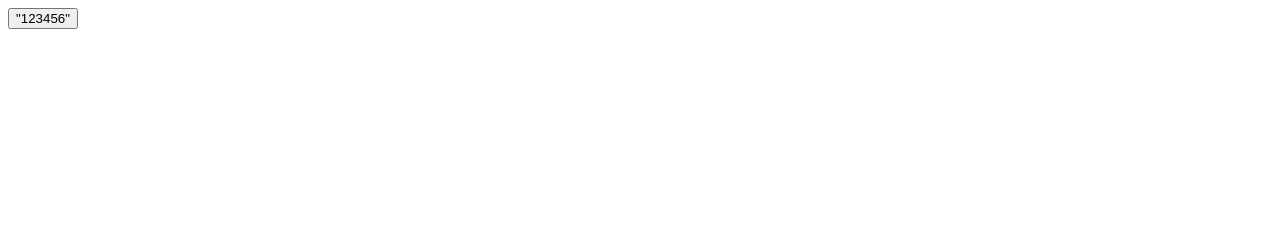
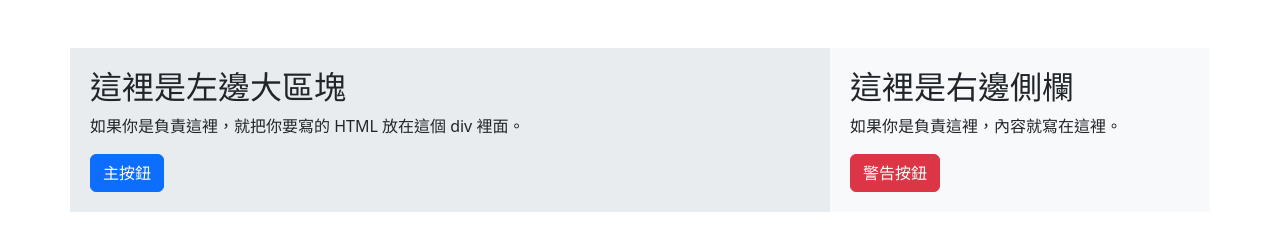
Before and after one commit to andrewlu886/NMDWSM, a plain HTML site: page index.html in a window 1280 px wide. Drawn offline with nearby package versions, Linux system fonts and the light colour scheme.

Commit message:
Update index.html

```diff
--- a/index.html
+++ b/index.html
@@ -1,3 +1,29 @@
-<div class="col-md-8">
-    <button class="btn btn-primary">"123456"</button>
-</div>
+<!DOCTYPE html>
+<html lang="zh-TW">
+<head>
+    <meta charset="UTF-8">
+    <meta name="viewport" content="width=device-width, initial-scale=1.0">
+    <title>我們小組的專案</title>
+    <link href="https://cdn.jsdelivr.net/npm/bootstrap@5.3.3/dist/css/bootstrap.min.css" rel="stylesheet">
+</head>
+<body>
+
+    <div class="container mt-5"> <div class="row">
+
+            <div class="col-md-8" style="background-color: #e9ecef; padding: 20px;">
+                <h2>這裡是左邊大區塊</h2>
+                <p>如果你是負責這裡，就把你要寫的 HTML 放在這個 div 裡面。</p>
+                <button class="btn btn-primary">主按鈕</button>
+            </div>
+
+            <div class="col-md-4" style="background-color: #f8f9fa; padding: 20px;">
+                <h2>這裡是右邊側欄</h2>
+                <p>如果你是負責這裡，內容就寫在這裡。</p>
+                <button class="btn btn-danger">警告按鈕</button>
+            </div>
+
+        </div>
+    </div>
+
+</body>
+</html>
```
